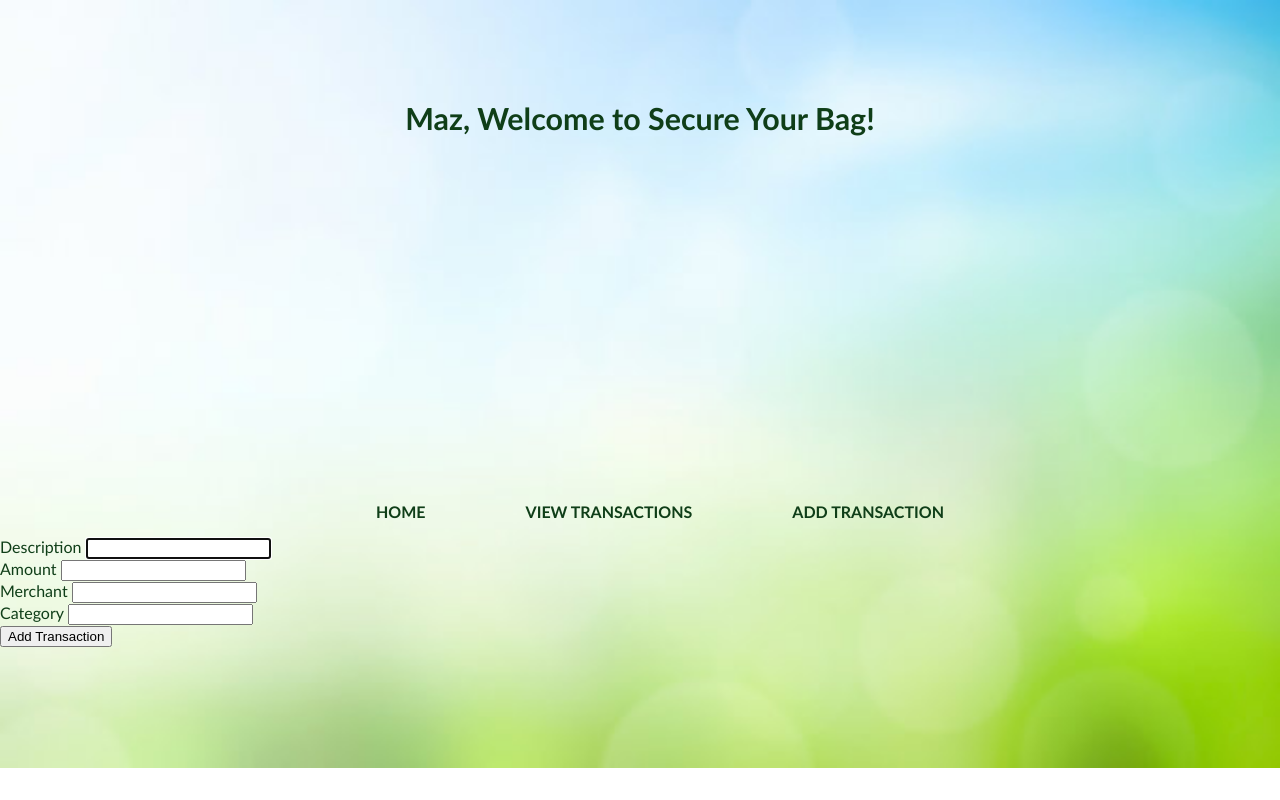
After one commit to mashy1997/project_1_secure_your_bag, a Flask app: template templates/customer_transactions/new.jinja in a window 1280 px wide. The commit adds this page. Run offline with Flask 3, Linux system fonts and the light colour scheme; the template is opened without the code that fills it, so the values that code supplies are empty.

Commit message:
added css elements

```diff
--- a/app.py
+++ b/app.py
@@ -0,0 +1,14 @@
+from flask import Flask, render_template
+
+from controllers.customer_transaction_controller import customer_transactions_blueprint
+
+app = Flask(__name__)
+
+app.register_blueprint(customer_transactions_blueprint)
+
+@app.route('/')
+def home():
+    return render_template('index.jinja')
+
+if __name__ == '__main__':
+    app.run(debug=True)
--- a/repositories/merchant_repository.py
+++ b/repositories/merchant_repository.py
@@ -35,3 +35,8 @@ def select(id):
 def delete_all():
     sql = "DELETE FROM merchants"
     run_sql(sql)
+
+def delete():
+    sql = "DELETE FROM merchants WHERE id = %s"
+    values = [id]
+    run_sql(sql, values)
--- /dev/null
+++ b/static/css/style.css
@@ -0,0 +1,51 @@
+body {
+    background: url('/static/images/background_image.jpeg');
+    background-size: cover;
+    background-repeat: no-repeat;
+    color: #0f3e18;
+    font-family:'Trebuchet MS', 'Lucida Sans Unicode', 'Lucida Grande', 'Lucida Sans', Arial, sans-serif;
+    padding: 0px;
+    margin: 0px;
+}
+
+h1, h2, h3, h4, h5, h6 {
+    font-family: 'Trebuchet MS', 'Lucida Sans Unicode', 'Lucida Grande', 'Lucida Sans', Arial, sans-serif;
+    margin: 0px;
+    padding:0px
+}
+
+h1 {
+    font-size: 1.9em;
+    color: #0f3e18;
+    display: flex;
+    justify-content: center;
+    padding-top: 100px
+}
+
+a, a:link, a:visited {
+    color: #0f3e18;
+    text-decoration: none;
+    font-weight: bold;
+}
+
+a:hover, a:active, a:focus {
+    color: #8EE3EF;
+}
+
+nav {
+    padding: 0px;
+    margin: 0px;
+    display: flex;
+    justify-content: center;
+    padding-top: 350px
+}
+
+nav ul li {
+    text-transform: uppercase;
+}
+
+ul {
+    display: flex;
+    list-style-type: none;
+    gap: 100px
+}
--- a/templates/base.jinja
+++ b/templates/base.jinja
@@ -4,9 +4,25 @@
     <meta charset="UTF-8">
     <meta http-equiv="X-UA-Compatible" content="IE=edge">
     <meta name="viewport" content="width=device-width, initial-scale=1.0">
+
+  <link rel="stylesheet" href="{{ url_for('static', filename='css/style.css') }}">
+
     <title>Secure Your Bag!</title> <!-- Add bag emoji here -->
 </head>
 <body>
-
+<h1>Maz, Welcome to Secure Your Bag!</h1>
+    <header>
+        <nav>
+            <ul class="menu">
+                <li><a href="/">Home</a></li>
+                <li><a href="/customer_transactions">View Transactions</a></li>
+                <li><a href="/customer_transactions/new">Add Transaction</a></li>
+            </ul>
+        </nav>
+    </header>
+    <div class = "container">
+        {% block content%}
+        {% endblock %}
+    </div>
 </body>
 </html>
--- /dev/null
+++ b/templates/customer_transactions/new.jinja
@@ -0,0 +1,30 @@
+{% extends "base.jinja"%}
+{% block content %}
+
+<form action="/customer_transactions" method="post">
+
+<div>
+    <label for="description">Description</label>
+    <input type="text" id="description" name="description" required autofocus>
+</div>
+
+<div>
+    <label for="amount">Amount</label>
+    <input type="number" id="amount" name="amount" required>
+</div>
+
+<div>
+    <label for="merchant">Merchant</label>
+    <input type="text" id="merchant" name="merchant" required>
+</div>
+
+<div>
+    <label for="category">Category</label>
+    <input type="text" id="category" name="category" required>
+</div>
+
+<button type="submit">Add Transaction</button>
+
+</form>
+
+{% endblock %}
--- a/templates/index.jinja
+++ b/templates/index.jinja
@@ -1,4 +1,4 @@
-{% extends "base.html" %}
+{% extends "base.jinja" %}
 {% block home %}
 <section id="home-image">
 
```
Also changed, not shown: controllers/customer_transaction_controller.py (+40 -1 lines), repositories/category_repository.py (+8 -2 lines), repositories/customer_transaction_repository.py (+7 -1 lines), templates/customer_transactions/edit.jinja (added, +24 -0 lines), templates/customer_transactions/index.jinja (added, +17 -0 lines), templates/customer_transactions/show.jinja (added, +13 -0 lines), controllers/category_controller.py (deleted), controllers/merchant_controller.py (deleted), static/images/background_image.jpeg (added).
